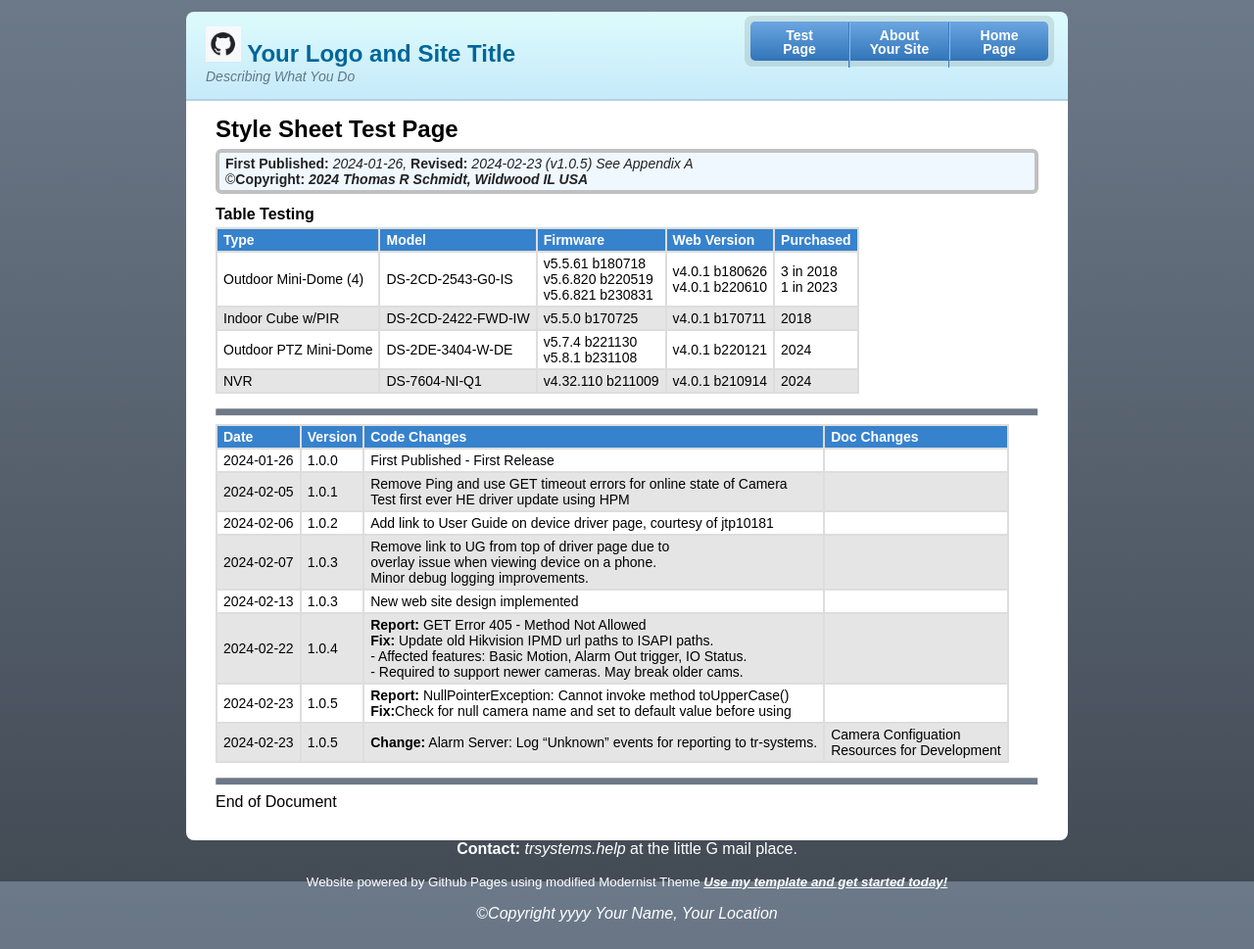
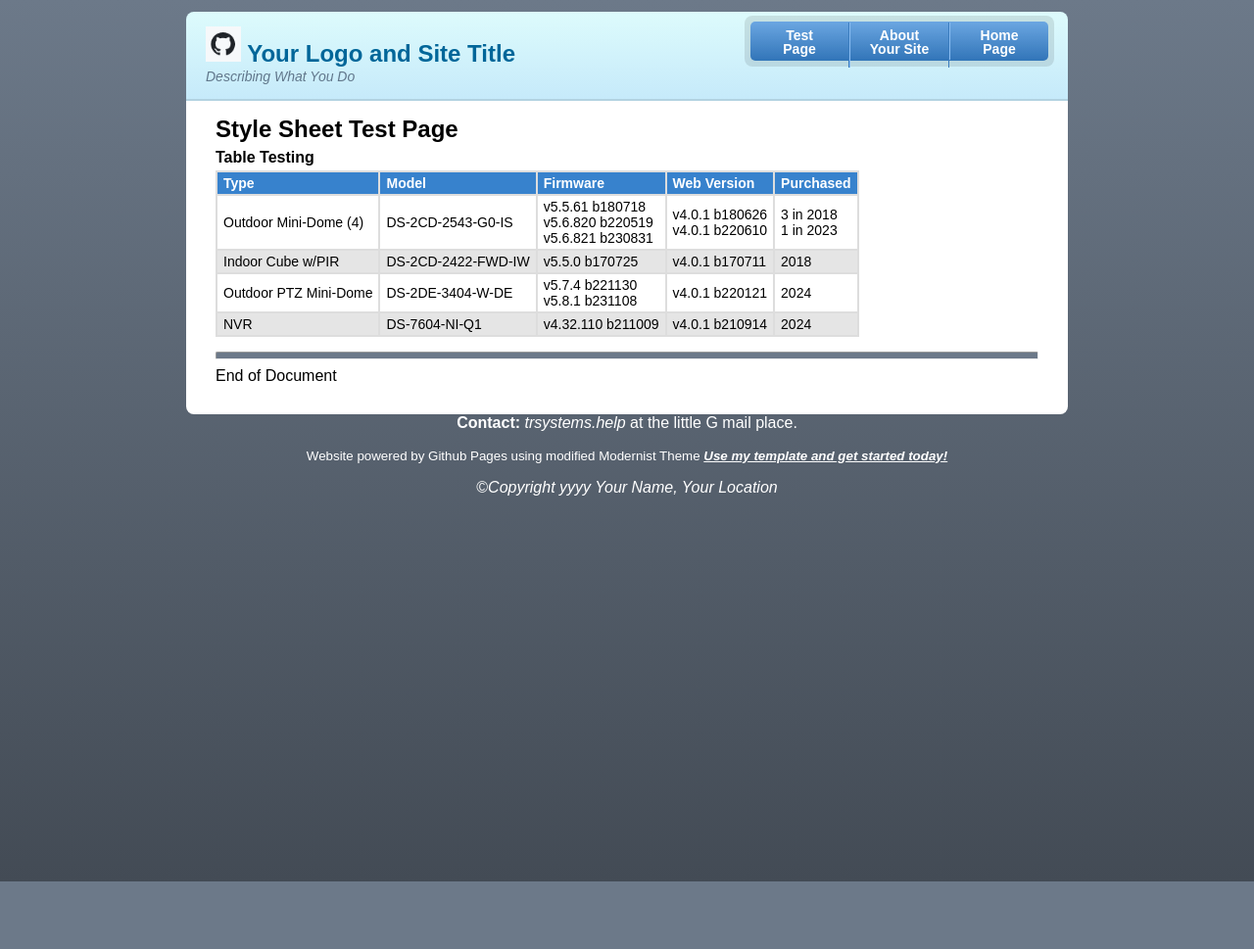
Before and after one commit to TR-Systems/modernist, a Jekyll site: the page built from test.md, in a window 1280 px wide. Shown: the whole page at 98% size. Built offline with Jekyll 4.4.1, drawn with Linux system fonts in a browser that asks for light colours; our own code applies the rules of GitHub Pages for plain Markdown files; after the commit the page ends 900 px from its top, so only the background shows below that.

Commit message:
updates to style and content

```diff
--- a/_sass/tr-systems-modernist.scss
+++ b/_sass/tr-systems-modernist.scss
@@ -215,9 +215,6 @@ blockquote {
   font-size: 14px;
   margin: 0 0 12px;
   padding: 3px 6px 3px 6px;
-  background: #ccc;
-  background: rgba(#000, 0.06);
-  color: #222;
   border: 4px solid silver;
   border-radius: 6px;
   background: aliceblue;
--- a/test.md
+++ b/test.md
@@ -1,5 +1,4 @@
 ## Style Sheet Test Page
-> **First Published:** *2024-01-26,* **Revised:** *2024-02-23 (v1.0.5) See Appendix A*<br>&copy;**Copyright:** ***2024 Thomas R Schmidt, Wildwood IL USA***
 
 #### Table Testing
 
@@ -12,17 +11,4 @@
 
 ---
 
-| Date | Version | Code Changes | Doc Changes |
-| ---- | ------- | ------------ | ----------- |
-| 2024-01-26 | 1.0.0 | First Published - First Release | |
-| 2024-02-05 | 1.0.1 | Remove Ping and use GET timeout errors for online state of Camera<br>Test first ever HE driver update using HPM | |
-| 2024-02-06 | 1.0.2 | Add link to User Guide on device driver page, courtesy of jtp10181 | |
-| 2024-02-07 | 1.0.3 | Remove link to UG from top of driver page due to<br>overlay issue when viewing device on a phone.<br>Minor debug logging improvements. | |
-| 2024-02-13 | 1.0.3 | New web site design implemented |
-| 2024-02-22 | 1.0.4 | **Report:** GET Error 405 - Method Not Allowed<br>**Fix:** Update old Hikvision IPMD url paths to ISAPI paths.<br>- Affected features: Basic Motion, Alarm Out trigger, IO Status.<br>- Required to support newer cameras. May break older cams. | |
-| 2024-02-23 | 1.0.5 | **Report:** NullPointerException: Cannot invoke method toUpperCase()<br>**Fix:**Check for null camera name and set to default value before using | |
-| 2024-02-23 | 1.0.5 | **Change:** Alarm Server: Log "Unknown" events for reporting to tr-systems. | Camera Configuation<br>Resources for Development |
-
----
-
 End of Document
```
